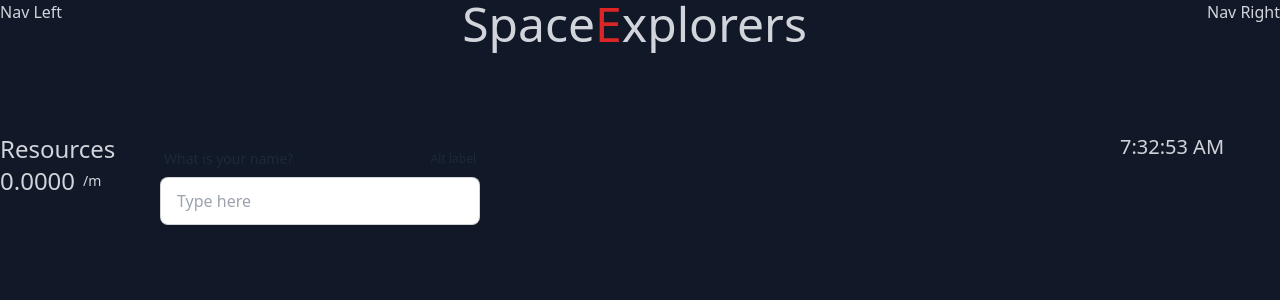
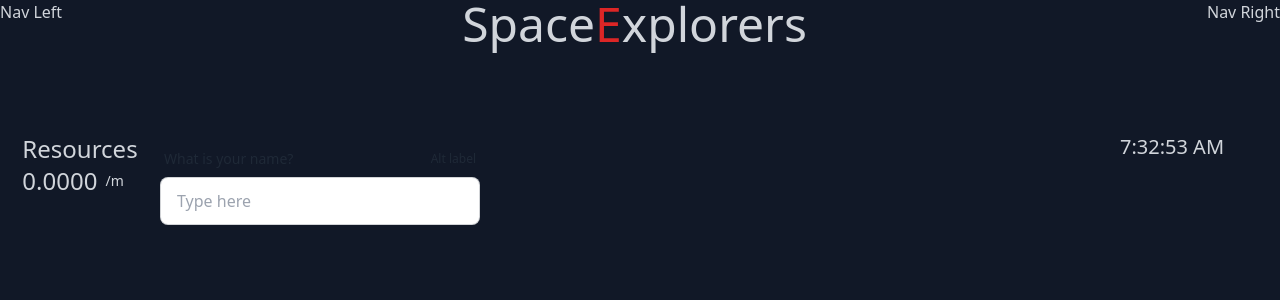
Before and after one commit to b00000001/spacexplorers, a Next.js app: page / in a window 1280 px wide. Shown: the top 300 px of the page. Built offline with nearby package versions, Linux system fonts and the light colour scheme.

Commit message:
Centered resources display and added decrease resources method to resource controller class

```diff
--- a/components/gameButtons.tsx
+++ b/components/gameButtons.tsx
@@ -17,6 +17,14 @@ const GameButtons = (props) => {
             onClick={() => playerResources.increaseResources()}
           >
             Increase Resources
+          </button>
+        </div>
+        <div>
+          <button
+            className="btn"
+            onClick={() => resourceCalculator.spendResources()}
+          >
+            Decrease Resources
           </button>
         </div>
         <div>
--- a/components/userData.tsx
+++ b/components/userData.tsx
@@ -52,6 +52,16 @@ export class CalculateResources extends Resources {
     this.setUserState = setUserState;
   }
   spendResources() {
-    console.log('resources', this.userData.resources);
+    let { amount } = this.userData.resources.minerals;
+    this.setUserState({
+      ...this.userData,
+      resources: {
+        ...this.userData.resources,
+        minerals: {
+          ...this.userData.resources.minerals,
+          amount: amount - this.userData.resources.minerals.mineralsPerTick
+        }
+      }
+    });
   }
 }
--- a/pages/_app.tsx
+++ b/pages/_app.tsx
@@ -18,7 +18,7 @@ function MyApp({ Component, pageProps }: AppProps) {
               ...userData.resources.minerals,
               amount:
                 userData.resources.minerals.amount +
-                userData.resources.minerals.mineralsPerTick * userData.mining.aiMiners
+                userData.resources.minerals.mineralsPerTick
             }
           }
         });
--- a/pages/index.tsx
+++ b/pages/index.tsx
@@ -15,7 +15,7 @@ const Home: NextPage = (props) => {
       </div>
       <div className="row-span-4">
         <div className="grid grid-cols-8 grid-rows-1 h-full">
-          <div>
+          <div className="flex justify-center">
             <Resources userData={userData} />
           </div>
           <div className="col-span-6 text-2xl flex justify-start flex-col">
```
